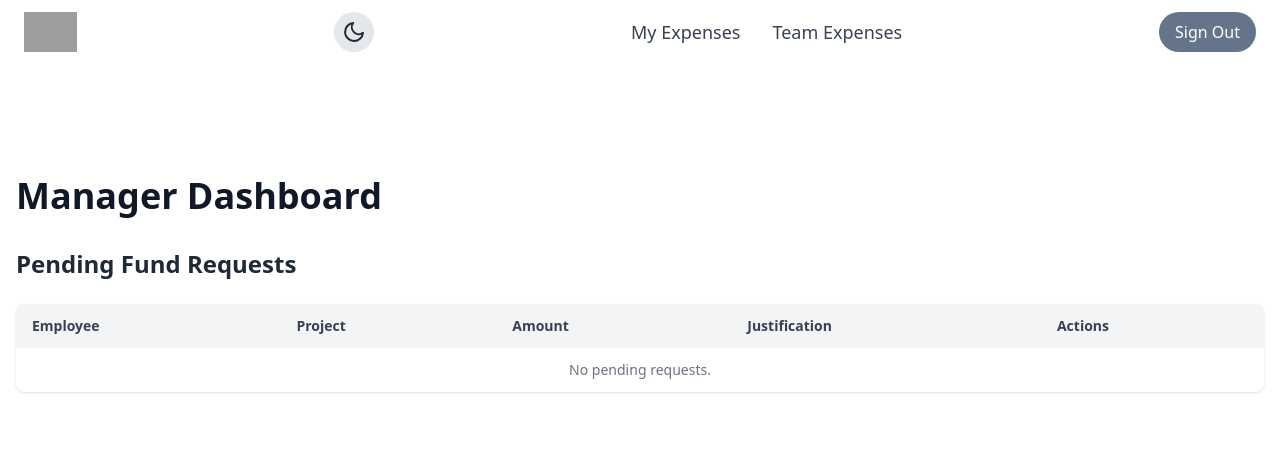
After one commit to cooleymike/marketing, a Django app: page /manager_dashboard/ in a window 1280 px wide. The commit adds this page. Shown: the top 471 px of the page. Run offline with Django 4.2, Linux system fonts and the light colour scheme; the visitor is signed in with stand-in values (Sample User, id 1); data that the repository does not hold is empty; some libraries are stand-ins or nearby versions; grey boxes are pictures that could not be loaded.

Commit message:
feat: Add manager fund request approval workflow (#21)
* Add is_manager() method to Employee model
* Create manager dashboard view with fund request filtering
* Add approve_funds_requests view for approve/reject decisions
* Add manager dashboard template with approval UI
* Configure URL routing for manager approval workflow

```diff
--- a/core/forms.py
+++ b/core/forms.py
@@ -17,7 +17,7 @@ from .models import FundRequest
 class FundRequestForm(forms.ModelForm):
     class Meta:
         model = FundRequest
-        fields = ['project', 'amount_requested', 'quarter', 'justification']
+        fields = ['project', 'amount_requested', 'justification']
         widgets = {
             'project': forms.Select(attrs={
                 'class': 'w-full p-4 rounded-xl border border-gray-300 dark:border-gray-600 bg-white dark:bg-gray-800 text-gray-900 dark:text-white'
--- a/core/models.py
+++ b/core/models.py
@@ -5,10 +5,15 @@ from django.db import models
 
 
 
+
 class Employee(AbstractUser):
     account_number = models.CharField(max_length=10, unique=True, null=True)
     avatar = models.ImageField(upload_to='avatars/', default='avatars/default.png')
     team = models.ForeignKey("Team", null=True, on_delete=models.PROTECT, blank=True )
+
+    def is_manager(self):
+        return Team.objects.filter(manager=self).exists()
+
 class Project(models.Model):
     description = models.CharField(max_length=150)
     name = models.CharField(max_length=50)
--- a/core/templates/base.html
+++ b/core/templates/base.html
@@ -1,22 +1,25 @@
+{% load static %}   {# keep the original import only #}
 <!DOCTYPE html>
-<html lang="en">
+<html lang="en" class="scroll-smooth">
 <head>
-  {% load static %}
     <meta charset="UTF-8">
+    <meta name="viewport" content="width=device-width, initial-scale=1">
+    <title>{% block title %}Marketing App{% endblock %}</title>
+
+    <!-- Tailwind CDN (forms + typography plugins) -->
     <script src="https://cdn.tailwindcss.com?plugins=forms,typography"></script>
+    <script>
+        tailwind.config = { darkMode: 'class' };
+    </script>
 
+    <!-- Custom stylesheet (slide‑in helpers, card styles, etc.) -->
     <link rel="stylesheet" href="{% static 'css/style.css' %}">
-    <script>
-        tailwind.config = {
-            darkMode: 'class',
-        }
-    </script>
-    <meta name="viewport" content="width=device-width, initial-scale=1">
-</html>
 </head>
-<body>
+
+<body class="bg-white dark:bg-gray-900 text-gray-900 dark:text-gray-100">
+
 {% if messages %}
-    <div class="space-y-2 my-4">
+    <div class="max-w-7xl mx-auto my-4 space-y-2">
         {% for message in messages %}
             <div class="p-4 rounded bg-green-100 text-green-800 dark:bg-green-900 dark:text-green-200">
                 {{ message }}
@@ -24,144 +27,178 @@
         {% endfor %}
     </div>
 {% endif %}
-  <!-- Navigation Bar -->
- <header class="bg-white shadow-md p-4">
- <button id="theme-toggle" class="ml-4 p-2 rounded-full bg-gray-200 dark:bg-gray-700">
-  <svg id="theme-icon" class="w-6 h-6 text-gray-800 dark:text-gray-100" fill="none" stroke="currentColor" viewBox="0 0 24 24"></svg>
+
+<header id="site-header"
+        class="bg-white dark:bg-gray-800 shadow-md fixed inset-x-0 top-0 z-30 transition-all contents">
+    <div class="max-w-7xl mx-auto flex items-center justify-between px-4 md:px-6 py-3">
+
+        <!-- Logo -->
+        <a href="/" class="flex items-center">
+            <img src="{% static 'images/company_logo.jpg' %}"
+                 alt="Company Logo"
+                 class="h-10 w-auto">
+        </a>
+
+        <!-- Dark‑mode toggle -->
+        <button id="theme-toggle"
+                class="p-2 rounded-full bg-gray-200 dark:bg-gray-700 focus:outline-none">
+            <svg id="theme-icon"
+                 class="w-6 h-6 text-gray-800 dark:text-gray-100"
+                 fill="none"
+                 stroke="currentColor"
+                 viewBox="0 0 24 24"></svg>
         </button>
 
-  <div class="max-w-7xl mx-auto flex items-center justify-between">
-
-    <!-- Logo (top-left) -->
-    <a href="/" class="flex items-center">
-      <img src="{% static 'images/company_logo.jpg' %}" alt="Company Logo" class="h-10 w-auto">
-    </a>
-
-    <!-- Hamburger button (hidden on md and up) -->
-    <button id="menu-toggle" class="md:hidden text-gray-700 focus:outline-none">
+        <!-- Hamburger (mobile) -->
+        <button id="menu-toggle"
+                class="md:hidden text-gray-700 dark:text-gray-200 focus:outline-none">
             <svg class="w-6 h-6" fill="none" stroke="currentColor" stroke-width="2"
                  viewBox="0 0 24 24" xmlns="http://www.w3.org/2000/svg">
                 <path stroke-linecap="round" stroke-linejoin="round"
-              d="M4 6h16M4 12h16M4 18h16"></path>
+                      d="M4 6h16M4 12h16M4 18h16"/>
             </svg>
         </button>
 
-    <!-- Nav Links (hidden on mobile, shown on md+) -->
-    <nav id="menu" class="hidden md:flex mx-auto">
-      <ul class="flex space-x-8 text-gray-700 font-medium text-lg">
+        <!-- Desktop navigation -->
+        <nav id="desktop-nav"
+             class="hidden md:flex space-x-8 text-lg font-medium text-gray-700 dark:text-gray-200">
             {% if user.is_authenticated %}
-    <li><a href="{% url 'expense_form' %}" class="hover:text-purple-600">Add Expense</a></li>
-    <li><a href="{% url 'expenses' %}" class="hover:text-purple-600">My Expenses</a></li>
+                <a href="{% url 'expenses' %}" class="hover:text-purple-600">My Expenses</a>
+                <a href="{% url 'team_expense' %}" class="hover:text-purple-600">Team Expenses</a>
 
+                {# Manager‑only link (optional – keep if you want it in the header) #}
+                {% if request.user.is_manager %}
+                    <a href="{% url 'manager_dashboard' %}"
+                       class="text-indigo-600 hover:underline">Manager Dashboard</a>
+                {% endif %}
             {% else %}
-    <li><a href="{% url 'features' %}" class="text-gray-700 hover:text-blue-600">Features</a></li>
-    <li><a href="{% url 'testimonials' %}" class="text-gray-700 hover:text-blue-600">Testimonials</a></li>
-    <li><a href="{% url 'pricing' %}" class="text-gray-700 hover:text-blue-600">Pricing</a></li>
-    <li><a href="{% url 'contact' %}" class="text-gray-700 hover:text-blue-600">Contact</a></li>
-    <li><a href="{% url 'register' %}" class="hover:text-purple-600">Register</a></li>
+                <a href="{% url 'features' %}" class="hover:text-blue-600">Features</a>
+                <a href="{% url 'testimonials' %}" class="hover:text-blue-600">Testimonials</a>
+                <a href="{% url 'pricing' %}" class="hover:text-blue-600">Pricing</a>
+                <a href="{% url 'contact' %}" class="hover:text-blue-600">Contact</a>
+                <a href="{% url 'register' %}" class="hover:text-purple-600">Register</a>
             {% endif %}
-</ul>
-
-
         </nav>
 
-    <!-- Auth Buttons -->
+        <!-- Auth buttons (desktop) -->
         <div class="hidden md:flex items-center space-x-4">
             {% if user.is_authenticated %}
-        <a href="{% url 'logout' %}" class="bg-slate-500 text-white py-2 px-4 rounded-full hover:bg-stone-600">
+                <a href="{% url 'logout' %}"
+                   class="bg-slate-500 text-white py-2 px-4 rounded-full hover:bg-stone-600">
                     Sign Out
                 </a>
             {% else %}
-        <a href="{% url 'register' %}" class="bg-purple-600 text-white px-6 py-2 rounded-lg font-semibold shadow-md">Sign Up</a>
-        <a href="{% url 'signin' %}" class="bg-purple-600 text-white px-6 py-2 rounded-lg font-semibold shadow-md">Sign In</a>
+                <a href="{% url 'register' %}"
+                   class="bg-purple-600 text-white px-6 py-2 rounded-lg font-semibold shadow-md hover:bg-purple-700">
+                    Sign Up
+                </a>
+                <a href="{% url 'signin' %}"
+                   class="bg-purple-600 text-white px-6 py-2 rounded-lg font-semibold shadow-md hover:bg-purple-700">
+                    Sign In
+                </a>
             {% endif %}
         </div>
     </div>
 
-  <!-- Mobile Menu -->
-  <div id="mobile-menu" class="md:hidden hidden mt-4">
-   <ul class="flex space-x-8 text-gray-700 font-medium text-lg">
+    <!-- Mobile navigation panel -->
+    <div id="mobile-nav"
+         class="md:hidden hidden bg-white dark:bg-gray-800 py-4">
+        <ul class="flex flex-col space-y-3 px-6 text-lg font-medium text-gray-700 dark:text-gray-200">
             {% if user.is_authenticated %}
-    <li><a href="{% url 'expense_form' %}" class="hover:text-purple-600">Add Expense</a></li>
                 <li><a href="{% url 'expenses' %}" class="hover:text-purple-600">My Expenses</a></li>
                 <li><a href="{% url 'team_expense' %}" class="hover:text-purple-600">Team Expenses</a></li>
+
+                {% if request.user.is_manager %}
+                    <li><a href="{% url 'manager_dashboard' %}"
+                           class="block px-4 py-2 text-indigo-600 hover:underline">Manager Dashboard</a></li>
+                {% endif %}
             {% else %}
-      <li><a href="{% url 'features' %}" class="text-gray-700 hover:text-blue-600">Features</a></li>
-      <li><a href="{% url 'testimonials' %}" class="text-gray-700 hover:text-blue-600">Testimonials</a></li>
-    <li><a href="#contact" class="hover:text-purple-600">Contact</a></li>
+                <li><a href="{% url 'features' %}" class="hover:text-blue-600">Features</a></li>
+                <li><a href="{% url 'testimonials' %}" class="hover:text-blue-600">Testimonials</a></li>
+                <li><a href="{% url 'pricing' %}" class="hover:text-blue-600">Pricing</a></li>
+                <li><a href="{% url 'contact' %}" class="hover:text-purple-600">Contact</a></li>
                 <li><a href="{% url 'register' %}" class="hover:text-purple-600">Register</a></li>
             {% endif %}
         </ul>
-
-
     </div>
 </header>
 
-{% block content %}
+{# Optional hero placeholder – child templates may override #}
+{% block hero %}{% endblock %}
 
-    <!-- Hero Section -->
-    <section class="bg-gradient-to-r from-purple-500 to-blue-500 text-white text-center py-20 px-4">
-        <h1 class="text-5xl font-bold">Marketing, Simplified. Smarter Spending, Better Growth.</h1>
-        <p class="text-xl mt-4">Control your marketing budget with real-time insights and automated tracking.</p>
-        <div class="mt-6 space-x-4">
-            <a href="{% url 'active_project' %}" class="bg-white text-purple-700 px-6 py-3 rounded-lg font-semibold shadow-lg">View Projects</a>
-            <a href="{% url 'expenses' %}" class="border border-white px-6 py-3 rounded-lg font-semibold">Track Expenses</a>
-        </div>
-    </section>
+<main class="pt-20">
+    {% block content %}{% endblock %}
+</main>
+<script>
+/* -------------------------------------------------
+   Theme toggle – one‑liner, no extra listeners needed
+   ------------------------------------------------- */
+(() => {
+    const toggleBtn = document.getElementById('theme-toggle');
+    const iconEl   = document.getElementById('theme-icon');
 
-{% endblock %}
-
-    <script>
-        const themeToggle = document.getElementById('theme-toggle');
-        const themeIcon = document.getElementById('theme-icon');
-
-        const setThemeIcon = (dark) => {
-            themeIcon.innerHTML = dark
-                ? `<path stroke-linecap="round" stroke-linejoin="round" stroke-width="2" d="M12 3v1m0 16v1m8.66-12.34l-.71.71M4.05 19.95l-.71-.71M21 12h-1M4 12H3m16.95 4.95l-.71-.71M4.05 4.05l-.71.71M16 12a4 4 0 11-8 0 4 4 0 018 0z" />`
-                : `<path stroke-linecap="round" stroke-linejoin="round" stroke-width="2" d="M21 12.79A9 9 0 1111.21 3 7 7 0 0021 12.79z" />`;
-        }
+    const moonSVG = `<path stroke-linecap="round" stroke-linejoin="round" stroke-width="2"
+                     d="M21 12.79A9 9 0 1111.21 3 7 7 0 0021 12.79z"/>`;
+    const sunSVG  = `<path stroke-linecap="round" stroke-linejoin="round" stroke-width="2"
+                     d="M12 3v1m0 16v1m8.66-12.34l-.71.71M4.05 19.95l-.71-.71M21 12h-1M4 12H3
+                        m16.95 4.95l-.71-.71M4.05 4.05l-.71.71M16 12a4 4 0 11-8 0 4 4 0 018 0z"/>`;
 
     const applyTheme = () => {
         const isDark = localStorage.getItem('theme') === 'dark';
         document.documentElement.classList.toggle('dark', isDark);
-            setThemeIcon(isDark);
-        }
+        iconEl.innerHTML = isDark ? sunSVG : moonSVG;
+    };
 
-        themeToggle.addEventListener('click', () => {
-            const isDark = document.documentElement.classList.toggle('dark');
-            localStorage.setItem('theme', isDark ? 'dark' : 'light');
-            setThemeIcon(isDark);
+    toggleBtn.addEventListener('click', () => {
+        const nowDark = document.documentElement.classList.toggle('dark');
+        localStorage.setItem('theme', nowDark ? 'dark' : 'light');
+        iconEl.innerHTML = nowDark ? sunSVG : moonSVG;
     });
 
     applyTheme();
+})();
 </script>
 
-    <script src="{% static 'js/index.js' %}"></script>
 <script>
-    const toggleBtn = document.getElementById('menu-toggle');
-    const mobileMenu = document.getElementById('mobile-menu');
+/* -------------------------------------------------
+   Mobile menu toggle
+   ------------------------------------------------- */
+const menuBtn   = document.getElementById('menu-toggle');
+const mobileNav = document.getElementById('mobile-nav');
 
-    toggleBtn?.addEventListener('click', () => {
-        mobileMenu?.classList.toggle('hidden');
+menuBtn?.addEventListener('click', () => {
+    mobileNav?.classList.toggle('hidden');
 });
 
-    const observer = new IntersectionObserver(
+const revealObserver = new IntersectionObserver(
     entries => {
         entries.forEach(entry => {
             if (entry.isIntersecting) {
-        entry.target.classList.add('animate-scroll');
-        observer.unobserve(entry.target);
+                entry.target.classList.add('visible');
+                revealObserver.unobserve(entry.target);
             }
         });
     },
     { threshold: 0.1 }
 );
 
-document.querySelectorAll('.feature-card').forEach(card => {
-  observer.observe(card);
-});
+document.querySelectorAll('.slide-in-left,.slide-in-right,.slide-in-up,.feature-card')
+        .forEach(el => revealObserver.observe(el));
 
+
+const heroSection = document.querySelector('section.hero');
+const stickyCTA    = document.getElementById('sticky-cta');
+
+if (heroSection && stickyCTA) {
+    const heroObs = new IntersectionObserver(
+        ([e]) => stickyCTA.classList.toggle('hidden', e.isIntersecting),
+        { rootMargin: '-80px 0px 0px 0px' }
+    );
+    heroObs.observe(heroSection);
+}
 </script>
 
-</body>
+{% block extra_js %}{% endblock %}
+
+
 </html>
--- /dev/null
+++ b/core/templates/manager_dashboard.html
@@ -0,0 +1,62 @@
+{% extends "base.html" %}
+{% load static %}
+{% block title %}Manager Dashboard{% endblock %}
+
+{% block content %}
+<div class="max-w-7xl mx-auto py-8 px-4">
+    <h1 class="text-4xl font-bold mb-8">
+    Manager Dashboard
+    </h1>
+
+    <!-- Fund Requests Section -->
+    <div class="mb-12">
+        <h2 class="text-2xl font-semibold mb-6 text-gray-800 dark:text-gray-200">
+            Pending Fund Requests
+        </h2>
+
+        <div class="overflow-x-auto bg-white dark:bg-gray-800 rounded-lg shadow">
+            <table class="w-full table-auto text-sm text-left text-gray-700 dark:text-gray-300">
+                <thead class="bg-gray-100 dark:bg-gray-700">
+                    <tr>
+                        <th class="px-4 py-3">Employee</th>
+                        <th class="px-4 py-3">Project</th>
+                        <th class="px-4 py-3">Amount</th>
+                        <th class="px-4 py-3">Justification</th>
+                        <th class="px-4 py-3">Actions</th>
+                    </tr>
+                </thead>
+                <tbody class="divide-y divide-gray-200 dark:divide-gray-700">
+                    {% for req in pending_requests %}
+                        <tr class="hover:bg-gray-50 dark:hover:bg-gray-700">
+                            <td class="px-4 py-3">{{ req.requester.get_full_name|default:req.requester.username }}</td>
+                            <td class="px-4 py-3">{{ req.project.name }}</td>
+                            <td class="px-4 py-3">${{ req.amount_requested|floatformat:2 }}</td>
+                            <td class="px-4 py-3 truncate max-w-md">{{ req.justification}}</td>
+                            <td class="px-4 py-3 space-x-2">
+                                <form method="post" action="{% url 'approve_funds_request' req.pk 'approve' %}" class="inline">
+                                    {% csrf_token %}
+                                    <button type="submit" class="bg-green-500 text-white font-bold py-1 px-3 rounded hover:bg-green-600 transition">
+                                        Approve
+                                    </button>
+                                </form>
+                                <form method="post" action="{% url 'approve_funds_request' req.pk 'reject' %}" class="inline">
+                                    {% csrf_token %}
+                                    <button type="submit" class="bg-red-500 text-white font-bold py-1 px-3 rounded hover:bg-red-600 transition">
+                                        Reject
+                                    </button>
+                                </form>
+                            </td>
+                        </tr>
+                    {% empty %}
+                        <tr>
+                            <td colspan="6" class="px-4 py-3 text-center text-gray-500 dark:text-gray-400">
+                                No pending requests.
+                            </td>
+                        </tr>
+                    {% endfor %}
+                </tbody>
+            </table>
+        </div>
+    </div>
+</div>
+{% endblock %}
--- a/core/templates/signin.html
+++ b/core/templates/signin.html
@@ -26,7 +26,9 @@
         </div>
 
         <button type="submit"
-          class="w-full mt-4 p-3 text-white font-semibold bg-gradient-to-r from-blue-500 to-purple-500 rounded-lg hover:scale-105 transition duration-300 ease-in-out">
+          class="w-full mt-4 p-3 text-white font-semibold
+          bg-gradient-to-r from-blue-500 to-purple-500 rounded-lg
+          hover:scale-105 transition duration-300 ease-in-out">
           LOG IN
         </button>
 
--- a/core/urls.py
+++ b/core/urls.py
@@ -1,7 +1,7 @@
-from django.contrib.auth.views import LoginView
-from django.urls import path, include
+
+from django.urls import path
 from .import views
-from core.forms import CustomizeSigninForm
+
 
 
 urlpatterns = [
@@ -14,11 +14,15 @@ urlpatterns = [
     path('expense_form/', views.expense_form, name='expense_form'),
     path('active_project/', views.active_project, name='active_project'),
     path('settings/', views.settings, name='settings'),
-    path('admin_expense_viewer/', views.admin_expense_viewer, name='admin_expense_viewer'),
     path('features/', views.features_view, name='features'),
     path('testimonials/', views.testimonials_view, name='testimonials'),
     path('pricing/', views.pricing_view, name='pricing'),
     path('contact/', views.contact_view, name='contact'),
     path('request_funds/', views.request_funds_view, name='request_funds'),
-
+    path('manager_dashboard/', views.manager_dashboard, name='manager_dashboard'),
+path(
+    'manager/fund-request/<int:pk>/<str:decision>/',
+    views.approve_funds_requests,
+    name='approve_funds_request'
+),
 ]
--- a/core/views.py
+++ b/core/views.py
@@ -1,14 +1,15 @@
 import csv
 from decimal import Decimal
-from django.contrib.auth.decorators import login_required
+
+from django.contrib.auth.decorators import login_required, user_passes_test
 from django.db.models import Sum, F
 from django.http import HttpResponse
-from django.shortcuts import render, redirect
+from django.shortcuts import render, redirect, get_object_or_404
 from django.template.response import TemplateResponse
 from django.contrib.auth import authenticate, login, logout
 from django.contrib import messages
 from EP.settings import RECIPIENT_EMAIL
-from core.models import Expense, ProjectEmployeeAllocatedBudget, Team, Employee
+from core.models import Expense, ProjectEmployeeAllocatedBudget, Team, Employee, FundRequest, Project
 from .forms import ExpenseForm, CreateUserForm, SigninForm, RegisterForm, FundRequestForm
 from django.utils import timezone
 
@@ -53,41 +54,58 @@ def request_funds_view(request):
             fund_request = form.save(commit=False)
             fund_request.requester = request.user
             fund_request.save()
-            return redirect('fund_request_success')
+            messages.success(request, "Thanks for submitting your request!")
+            return redirect('request_funds')
     else:
         form = FundRequestForm()
     return render(request, 'request_funds.html', {'form': form})
 
+def is_manager(user):
+    return getattr(user, "is_manager", False)
 
-@login_required
-def admin_expense_viewer(request):
-   if not request.user.is_staff: # needs to be a manager/staff
-        return redirect('admin:index')  # Redirect to home if not manager
+@user_passes_test(is_manager, login_url='manager_singin')
+def manager_dashboard(request):
+    managed_teams = Team.objects.filter(manager=request.user)
+    managed_projects = Project.objects.filter(teams__in=managed_teams)
+    pending_requests = FundRequest.objects.filter(
+        status="Pending",
+        project__in=managed_projects,
+    )
 
-   team = request.user.team # managers team
-   current_year = timezone.now().year
-   expenses = Expense.objects.filter(team=team, created_date__year=current_year)
+    context = {
+        'pending_requests': pending_requests,
+    }
+    return render(request, "manager_dashboard.html", context)
 
+@user_passes_test(is_manager, login_url='manager_signin')
+def approve_funds_requests(request, pk, decision):
+    if request.method != 'POST':
+        return redirect('manager_dashboard')  # Change this
 
-        # Group expenses by quarter
-   admin_expense_viewer = {
-        1: expenses.filter(created_date__quarter=1),
-        2: expenses.filter(created_date__quarter=2),
-        3: expenses.filter(created_date__quarter=3),
-        4: expenses.filter(created_date__quarter=4),
-    }
+    fund_request = get_object_or_404(FundRequest, pk=pk, status="Pending")
 
-   return render(request, 'admin_expense_viewer.html', {
-        'admin_expense_viewer': admin_expense_viewer,
-        'current_year': current_year
-    })
+    if decision == "approve":
+        fund_request.status = "Approved"
+        fund_request.save()
+    elif decision == "reject":
+        fund_request.status = "Rejected"
+    else:
+        messages.error(request, "Not a valid decision.")
+        return redirect('manager_dashboard')
+
+    fund_request.reviewer = request.user
+    fund_request.reviewed_at = timezone.now()
+    fund_request.save()
+    messages.success(request, f"Request {decision}d.")
+    return redirect("manager_dashboard")  # Change this too
+
 @login_required
 def expense_list_by_quarter(request):
     # Your logic to filter and order expenses by year/quarter
     expenses = Expense.objects.filter(user=request.user).order_by('date')
     # Render the expenses template or return a custom response
     return render(request, 'admin/admin_expense_viewer.html', {'expenses':
-                                                               expenses})
+                                                              expenses})
 
 def homepage(request):
    return TemplateResponse(request, "home.html", {"title": "homepage"})
@@ -108,7 +126,6 @@ def signin(request):
         form = SigninForm()
 
     return TemplateResponse(request, "signin.html", {"form": form})
-
 
 @login_required
 def expenses_view(request):
```
Also changed, not shown: core/templates/home.html (+31 -39 lines), core/templates/request_funds.html (+53 -12 lines). Lines whose indentation alone changed are shown as unchanged.
